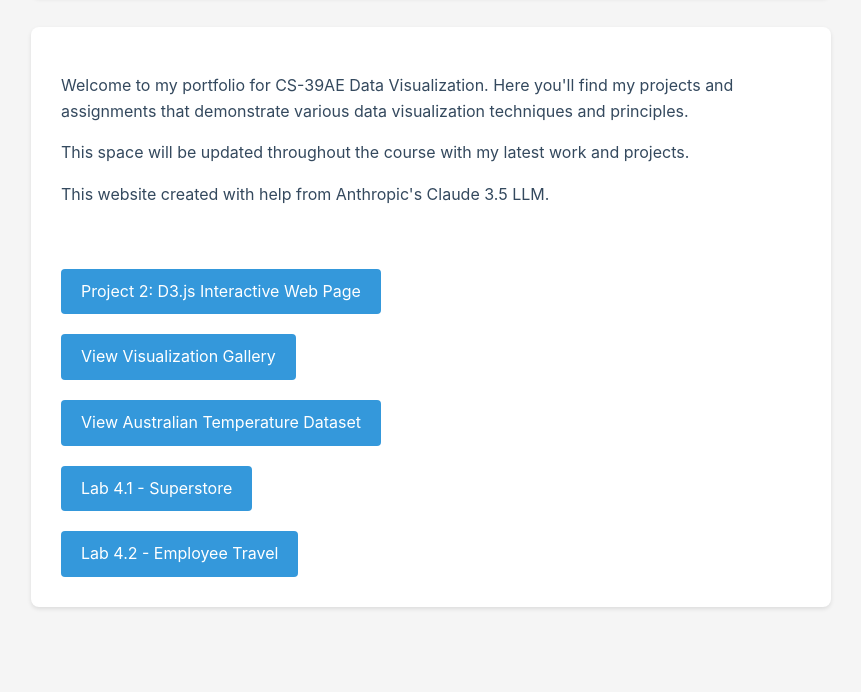
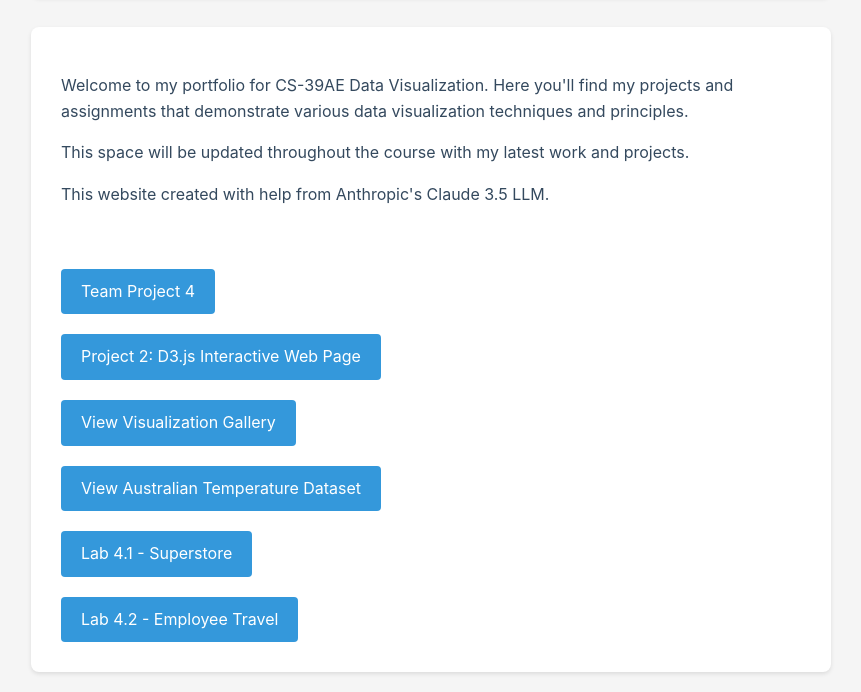
Before and after one commit to bednie/cs39ae-static, a plain HTML site: page index.html in a window 1280 px wide. Shown: the part 195-887 px from the top of the page, without its empty margins (209-1070 px from the left). Before the commit the page ends 822 px from the top, so only its background shows below. Drawn offline with Linux system fonts and the light colour scheme.

Commit message:
Update index.html

```diff
--- a/index.html
+++ b/index.html
@@ -66,6 +66,8 @@
 
         <p>This website created with help from Anthropic's Claude 3.5 LLM.</p>
         <br>
+        <a href="teamProject4.html" class="nav-link">Team Project 4</a>
+        <br>
         <a href="myProject2.html" class="nav-link">Project 2: D3.js Interactive Web Page</a>
         <br>
         <a href="myViz-old.html" class="nav-link">View Visualization Gallery</a>
```
